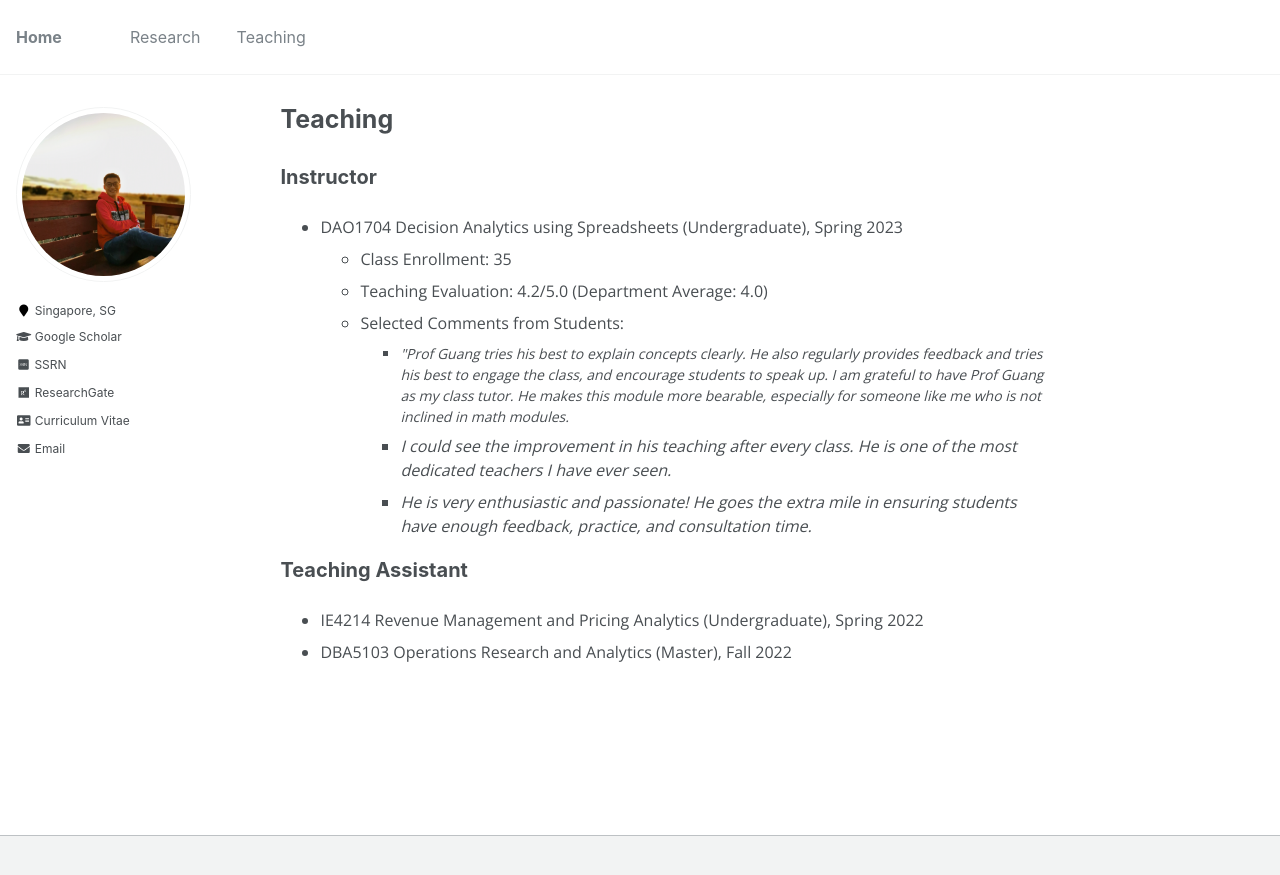
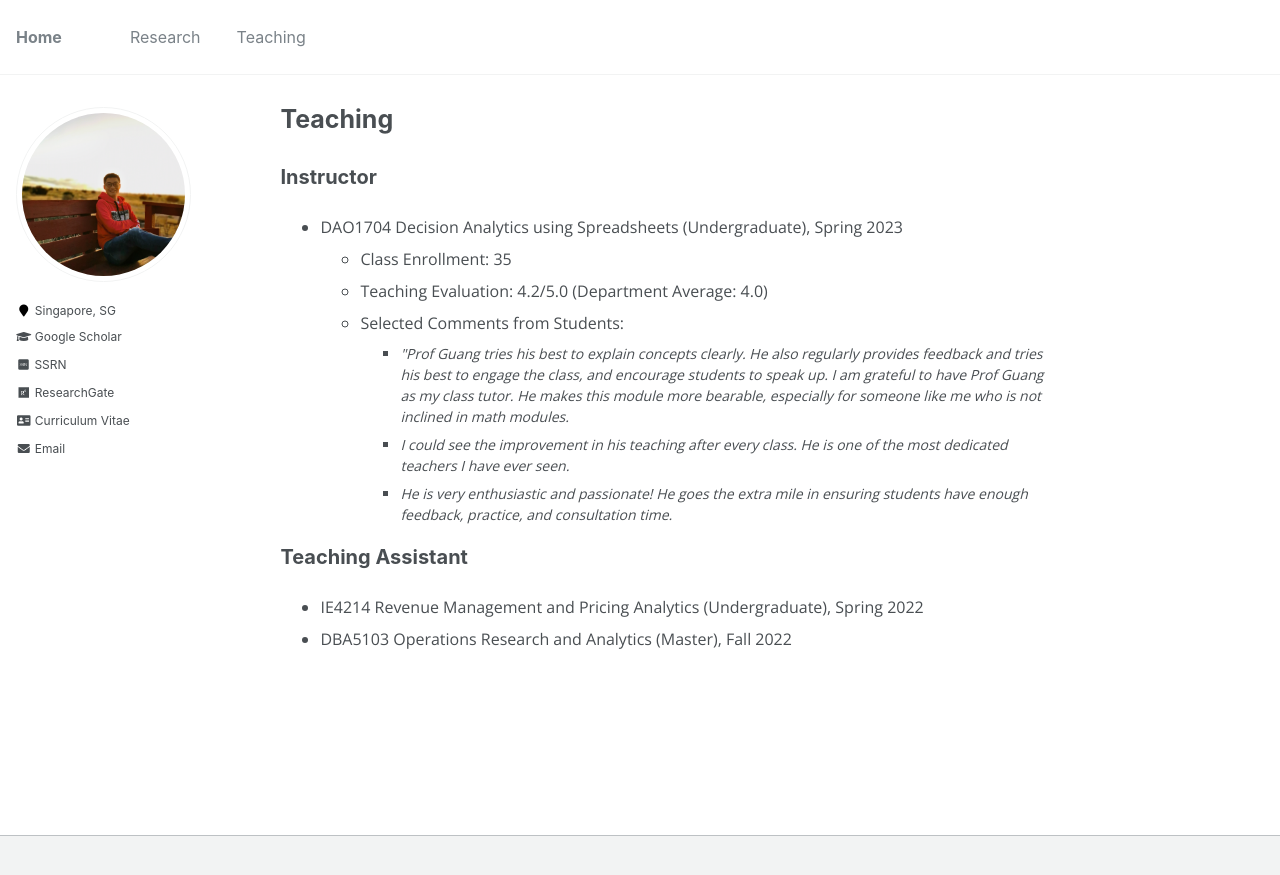
Before and after one commit to gcheng-nus/gcheng-nus.github.io, a Jekyll site: the page built from _pages/teaching.md, in a window 1280 px wide. Shown: the top 875 px of the page. Built offline with Jekyll 4.4.1, drawn with Linux system fonts in a browser that asks for light colours; some web fonts are replaced; comment, search, counter and statistics services are not loaded.

Commit message:
update teaching

```diff
--- a/_pages/teaching.md
+++ b/_pages/teaching.md
@@ -20,8 +20,8 @@ author_profile: true
 			<li>Selected Comments from Students:</li>
 				<ul>
 					<li style="font-size: 14px"><i>"Prof Guang tries his best to explain concepts clearly. He also regularly provides feedback and tries his best to engage the class, and encourage students to speak up. I am grateful to have Prof Guang as my class tutor. He makes this module more bearable, especially for someone like me who is not inclined in math modules.</i></li>
-					<li><i>I could see the improvement in his teaching after every class. He is one of the most dedicated teachers I have ever seen.</i></li>
-					<li><i>He is very enthusiastic and passionate! He goes the extra mile in ensuring students have enough feedback, practice, and consultation time.</i></li>
+					<li style="font-size: 14px"><i>I could see the improvement in his teaching after every class. He is one of the most dedicated teachers I have ever seen.</i></li>
+					<li style="font-size: 14px"><i>He is very enthusiastic and passionate! He goes the extra mile in ensuring students have enough feedback, practice, and consultation time.</i></li>
 				</ul>
 		</ul>
 </ul>
```
